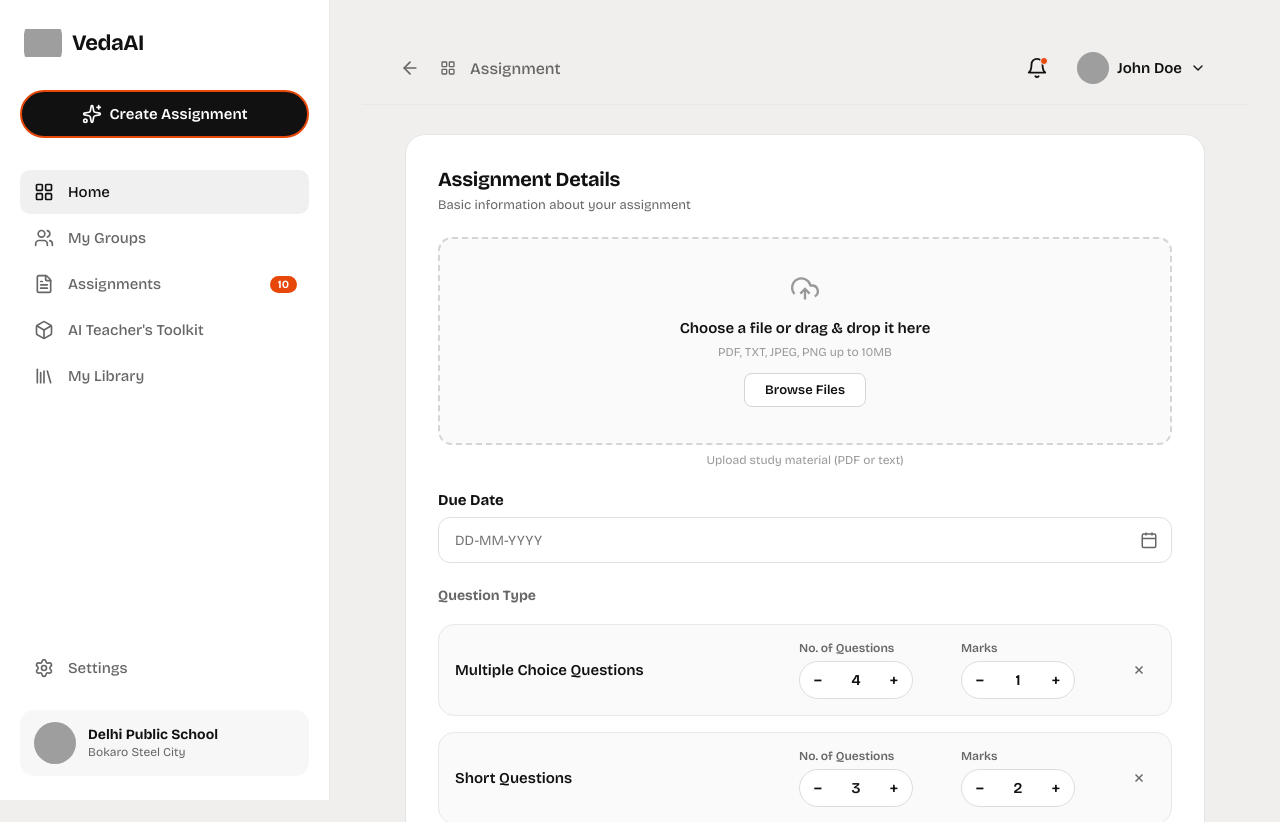
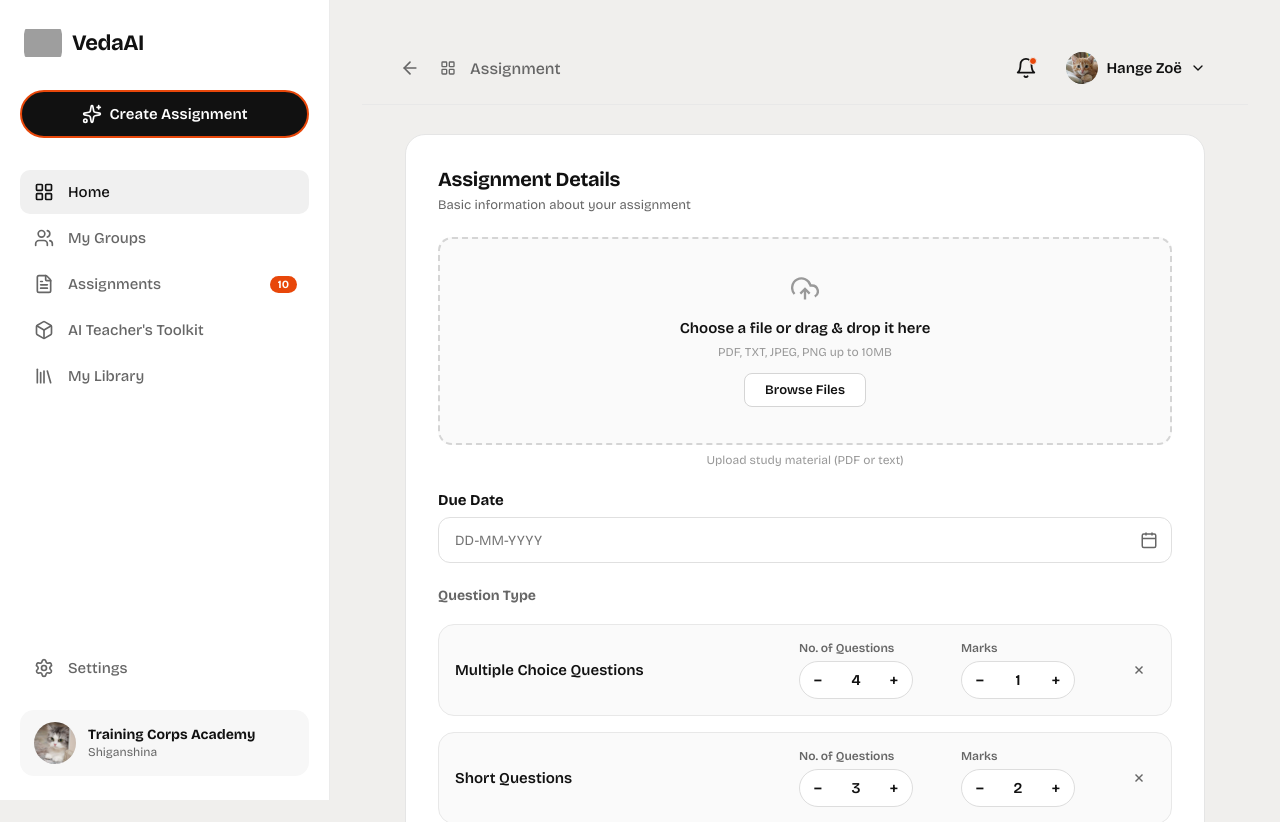
Before and after one commit to 10billionpercent/question-generator, a Next.js app in the folder apps/frontend/: page / in a window 1280 px wide. Shown: the top 822 px of the page. Built offline with nearby package versions, Linux system fonts and the light colour scheme; no server answers; grey boxes are pictures that could not be loaded.

Commit message:
add placeholder avatars and change placeholder names

```diff
--- a/apps/frontend/components/MobileHeader.tsx
+++ b/apps/frontend/components/MobileHeader.tsx
@@ -36,7 +36,7 @@ export default function MobileHeader() {
           <button className="mh-avatar" aria-label="Profile">
             <img
               src="/avatar.png"
-              alt="John Doe"
+              alt="Hange Zoë"
               onError={(e) => {
                 const t = e.target as HTMLImageElement;
                 t.style.display = "none";
--- a/apps/frontend/components/Sidebar.tsx
+++ b/apps/frontend/components/Sidebar.tsx
@@ -135,8 +135,8 @@ export default function Sidebar() {
             />
           </div>
           <div className="school-info">
-            <span className="school-name">Delhi Public School</span>
-            <span className="school-sub">Bokaro Steel City</span>
+            <span className="school-name">Training Corps Academy</span>
+            <span className="school-sub">Shiganshina</span>
           </div>
         </div>
       </aside>
--- a/apps/frontend/components/TopBar.tsx
+++ b/apps/frontend/components/TopBar.tsx
@@ -81,14 +81,14 @@ export default function TopBar({ title, showBack = true }: TopBarProps) {
             <div className="topbar-avatar">
               <img
                 src="/avatar.png"
-                alt="John Doe"
+                alt="Hange Zoë"
                 onError={(e) => {
                   const t = e.target as HTMLImageElement;
                   t.style.display = "none";
                 }}
               />
             </div>
-            <span className="topbar-username">John Doe</span>
+            <span className="topbar-username">Hange Zoë</span>
             <svg
               width="16"
               height="16"
```
Also changed, not shown: apps/frontend/public/avatar.png (added), apps/frontend/public/school-avatar.png (added).
